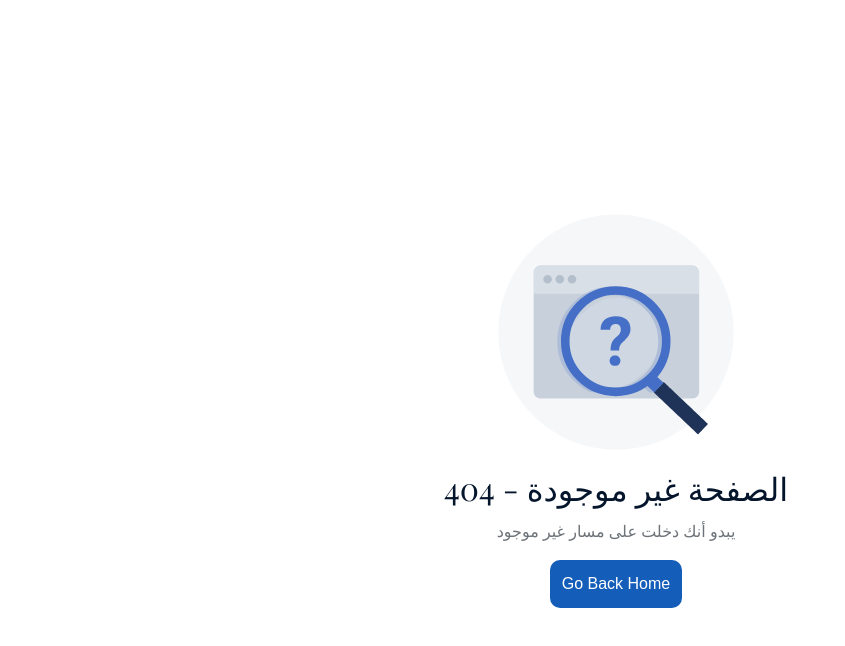
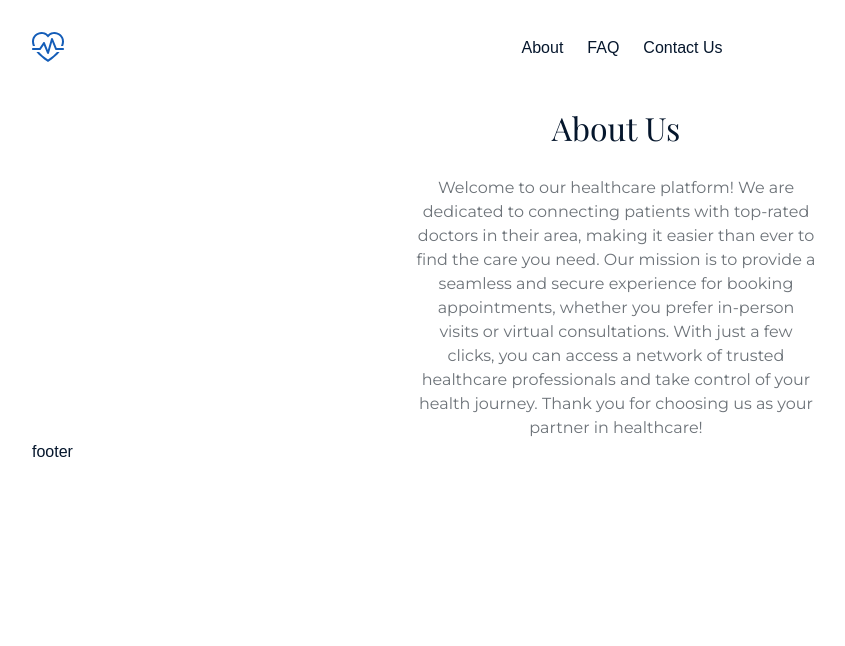
Before and after one commit to nabdelfattah/clean-architecture, a Next.js app: page /about in a window 1280 px wide. Before the commit this address had no page. Shown: the top 646 px of the page, without its empty margins (24-869 px from the left). Built offline with nearby package versions, Linux system fonts and the light colour scheme; a web font is replaced by a local one.

Commit message:
feat(routing): update routes and navbar

```diff
--- /dev/null
+++ b/src/app/(public)/about/page.tsx
@@ -0,0 +1,18 @@
+import { PublicLayout, Text, Title } from "@/src/components";
+
+export default function page() {
+  return (
+    <PublicLayout>
+      <Title className="my-8">About Us</Title>
+      <Text className="max-w-[400px]">
+        Welcome to our healthcare platform! We are dedicated to connecting
+        patients with top-rated doctors in their area, making it easier than
+        ever to find the care you need. Our mission is to provide a seamless and
+        secure experience for booking appointments, whether you prefer in-person
+        visits or virtual consultations. With just a few clicks, you can access
+        a network of trusted healthcare professionals and take control of your
+        health journey. Thank you for choosing us as your partner in healthcare!
+      </Text>
+    </PublicLayout>
+  );
+}
--- /dev/null
+++ b/src/app/(public)/contact/page.tsx
@@ -0,0 +1,15 @@
+import { PublicLayout, Text, Title } from "@/src/components";
+import React from "react";
+
+export default function page() {
+  return (
+    <PublicLayout>
+      <Title className="my-8">Contact Us</Title>
+      <Text className="max-w-[400px]">
+        If you have any questions, concerns, or feedback, please don't hesitate
+        to reach out to us. You can contact us via email at
+        contact@healthcare.com.
+      </Text>
+    </PublicLayout>
+  );
+}
--- /dev/null
+++ b/src/app/(public)/faq/page.tsx
@@ -0,0 +1,14 @@
+import { PublicLayout, Text, Title } from "@/src/components";
+import React from "react";
+
+export default function page() {
+  return (
+    <PublicLayout>
+      <Title className="my-8">Frequently asked questions</Title>
+      <Text className="max-w-[400px]">
+        Here are some of our FAQs. If you have any other quesitons you'd like
+        answered please feel free to email us.
+      </Text>
+    </PublicLayout>
+  );
+}
--- a/src/components/organisms/header.tsx
+++ b/src/components/organisms/header.tsx
@@ -1,10 +1,18 @@
 import { Logo, ThemeToggle, LangSwitcher } from "@/src/components";
+import { routes } from "@/src/utils/routes";
+import Link from "next/link";
 
 export default function Header() {
   return (
-    <header className="ds-container flex justify-between pt-8 pb-4">
+    <header className="ds-container flex justify-between items-center pt-8 pb-4">
       <Logo />
-      <nav>{/* navigatin goes here */}</nav>
+      <nav className="flex gap-6">
+        {routes.map((obj) => (
+          <Link key={obj.id} href={obj.path}>
+            {obj.name}
+          </Link>
+        ))}
+      </nav>
       <div className="flex items-center gap-5">
         <LangSwitcher />
         <ThemeToggle />
--- /dev/null
+++ b/src/utils/routes.ts
@@ -0,0 +1,5 @@
+export const routes = [
+  { id: "1", name: "About", path: "/about" },
+  { id: "2", name: "FAQ", path: "/faq" },
+  { id: "3", name: "Contact Us", path: "/contact" },
+];
```
